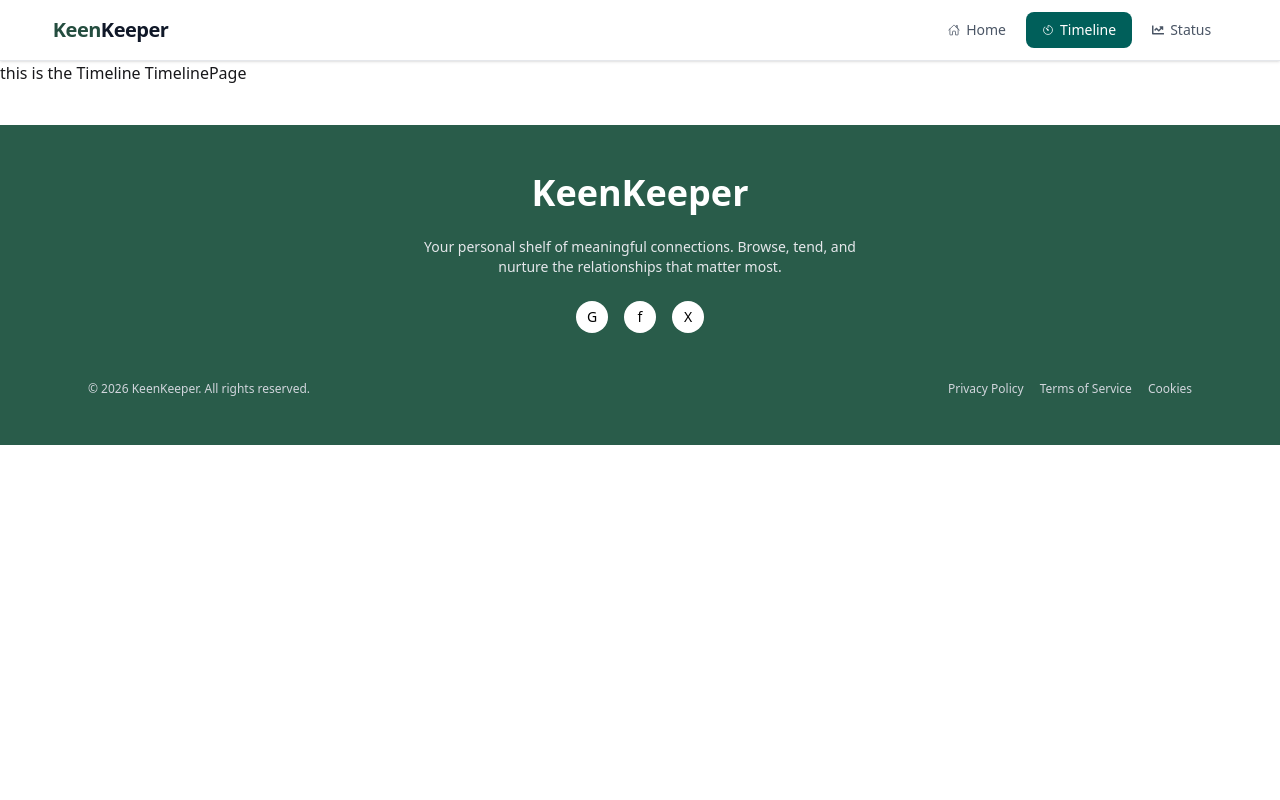
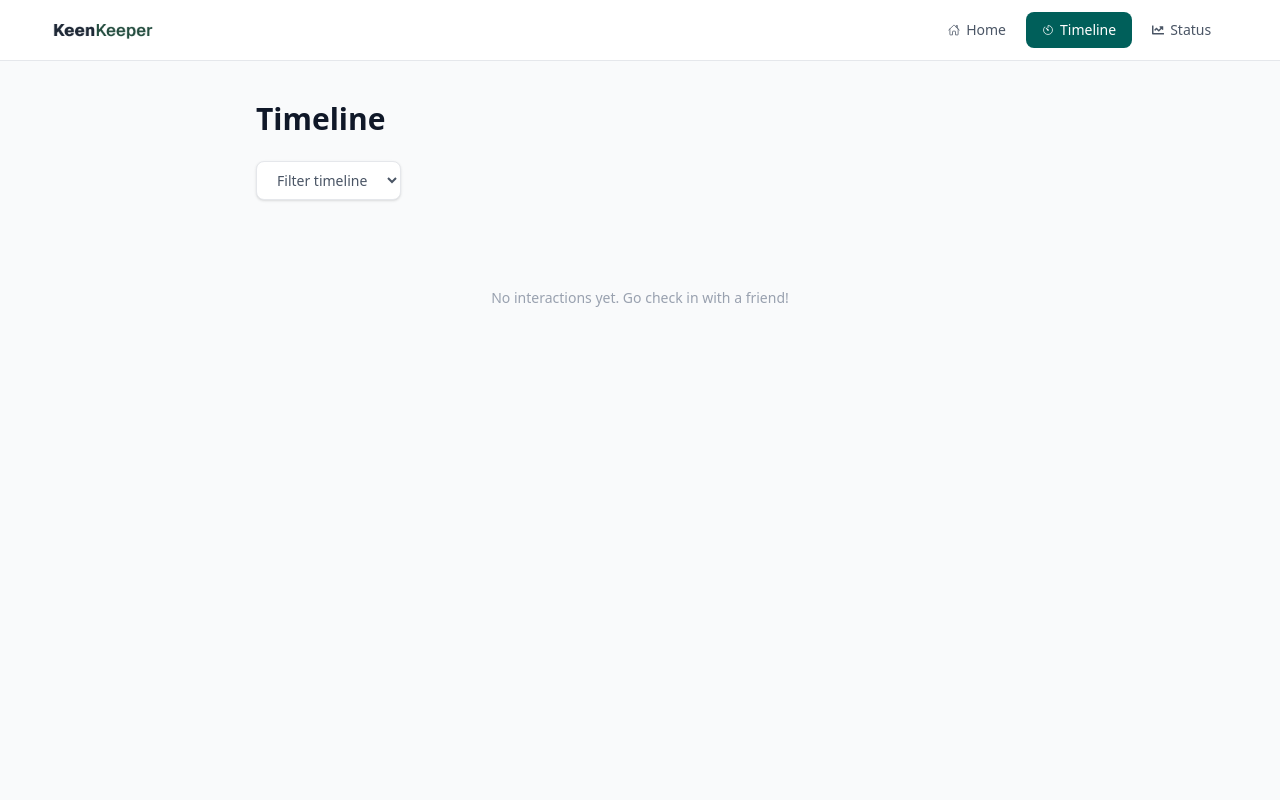
Before and after one commit to remon918/Assignment-07, a Next.js app: page /timeline in a window 1280 px wide. Shown: the top 800 px of the page. Built offline with nearby package versions, Linux system fonts and the light colour scheme.

Commit message:
timline page added

```diff
--- a/package.json
+++ b/package.json
@@ -13,7 +13,8 @@
     "react": "19.2.4",
     "react-dom": "19.2.4",
     "react-icons": "^5.6.0",
-    "react-toastify": "^11.0.5"
+    "react-toastify": "^11.0.5",
+    "recharts": "^3.8.1"
   },
   "devDependencies": {
     "@tailwindcss/postcss": "^4",
--- a/src/app/friend/[id]/page.jsx
+++ b/src/app/friend/[id]/page.jsx
@@ -57,17 +57,26 @@ const FriendDetails = ({ params }) => {
     );
   }
 
-  const handleQuickCheckIn = (actionLabel, friendName) => {
-    if(actionLabel === "Call" || actionLabel === "Video"){
-        toast(`You are interacting with ${friendName} via ongoing ${actionLabel}!`);
-    }else if(actionLabel === "Text"){
-        toast(`You and ${friendName} are in text conversation!`);
+const handleQuickCheckIn = (actionLabel, friendName) => {
+  if (actionLabel === "Call" || actionLabel === "Video" || actionLabel === "Text") {
+    if (typeof window !== "undefined") {
+      const existing = JSON.parse(localStorage.getItem("checkInEvents") || "[]");
+      const newEvent = {
+        id: crypto.randomUUID(),
+        friendName,
+        method: actionLabel,
+        date: new Date().toISOString(),
+      };
+      localStorage.setItem("checkInEvents", JSON.stringify([newEvent, ...existing]));
     }
-    else{
-        return
+
+    if (actionLabel === "Call" || actionLabel === "Video") {
+      toast(`You are interacting with ${friendName} via ongoing ${actionLabel}!`);
+    } else {
+      toast(`You and ${friendName} are in text conversation!`);
     }
-  };
-
+  }
+};
   const mainStatus = statusColorMap[friend.status] || statusColorMap["default"];
   const familyTag = statusColorMap["FAMILY"];
 
@@ -110,15 +119,15 @@ const FriendDetails = ({ params }) => {
                 </p>
             </div>
             <div className="w-full space-y-2 mt-4">
-                <button className="w-full flex items-center justify-center gap-2 bg-gray-50 border border-gray-100 hover:bg-gray-100 py-3 rounded-lg text-sm font-semibold text-gray-800 transition">
+                <button className="w-full flex items-center justify-center gap-2 bg-gray-50 border border-gray-100 hover:bg-gray-100 py-3 rounded-lg text-sm font-semibold text-gray-800 transition cursor-pointer">
                     <PiBellSimpleZ />
                     Snooze 2 Weeks
                 </button>
-                <button className="w-full flex items-center justify-center gap-2 bg-gray-50 border border-gray-100 hover:bg-gray-100 py-3 rounded-lg text-sm font-semibold text-gray-800 transition">
+                <button className="w-full flex items-center justify-center gap-2 bg-gray-50 border border-gray-100 hover:bg-gray-100 py-3 rounded-lg text-sm font-semibold text-gray-800 transition cursor-pointer">
                     <IoTrashBinOutline />
                     Archive
                 </button>
-                <button className="w-full flex items-center justify-center gap-2 bg-white hover:bg-red-50 py-3 rounded-lg text-sm font-semibold text-red-600 transition">
+                <button className="w-full flex items-center justify-center gap-2 bg-white hover:bg-red-50 py-3 rounded-lg text-sm font-semibold text-red-600 transition cursor-pointer">
                     <RiDeleteBin6Line />
                     Delete
                 </button>
@@ -167,7 +176,7 @@ const FriendDetails = ({ params }) => {
                     <button
                         key={method.id}
                         onClick={() => handleQuickCheckIn(method.label, friend.name)}
-                        className="bg-gray-50 hover:bg-gray-100 border border-gray-100 rounded-xl p-8 flex flex-col items-center justify-center gap-3 transition"
+                        className="bg-gray-50 hover:bg-gray-100 border border-gray-100 rounded-xl p-8 flex flex-col items-center justify-center gap-3 transition cursor-pointer"
                     >
                         {method.icon({ className: "w-8 h-8 text-teal-900" })}
                         <span className="text-sm font-semibold text-teal-950">
--- a/src/app/timeline/page.jsx
+++ b/src/app/timeline/page.jsx
@@ -1,15 +1,87 @@
-import React from 'react';
+"use client";
+import { useState } from "react";
+import call from "@/asset/img/call.png";
+import Image from "next/image";
+import text from "@/asset/img/text.png";
+import video from "@/asset/img/video.png";
 
-export const metadata = {
-  title: "Keenkeeper | Timeline"
+const methodIcons = {
+  Call: <Image src={call} alt="Call Icon" width={25} height={25} />,
+  Text: <Image src={text} alt="Text Icon" width={25} height={25} />,
+  Video: <Image src={video} alt="Video Icon" width={25} height={25} />,
 };
 
+
 const TimelinePage = () => {
-    return (
-        <div>
-            <h2>this is the Timeline TimelinePage</h2>
+  const [filter, setFilter] = useState("All");
+
+  const [events, setEvents] = useState(() => {
+    if (typeof window === "undefined") return [];
+    return JSON.parse(localStorage.getItem("checkInEvents") || "[]");
+  });
+
+  const filters = ["All", "Call", "Text", "Video"];
+  const filtered =
+    filter === "All" ? events : events.filter((e) => e.method === filter);
+
+  return (
+    <div className="min-h-screen bg-gray-50 px-6 py-10">
+      <div className="max-w-3xl mx-auto">
+        <h1 className="text-3xl font-bold text-gray-900 mb-6">Timeline</h1>
+
+        <div className="mb-6">
+          <select
+            value={filter}
+            onChange={(e) => setFilter(e.target.value)}
+            className="border border-gray-200 rounded-lg px-4 py-2 text-sm text-gray-600 bg-white shadow-sm focus:outline-none focus:ring-2 focus:ring-teal-300"
+          >
+            {filters.map((f) => (
+              <option key={f} value={f}>
+                {f === "All" ? "Filter timeline" : f}
+              </option>
+            ))}
+          </select>
         </div>
-    );
-};
 
-export default TimelinePage;
+        <div className="flex flex-col gap-3">
+          {filtered.length === 0 && (
+            <p className="text-gray-400 text-sm text-center py-16">
+              No interactions yet. Go check in with a friend!
+            </p>
+          )}
+          {filtered.map((event) => (
+            <div
+              key={event.id}
+              className="bg-white border border-gray-100 rounded-xl px-5 py-4 flex items-center gap-4 shadow-sm"
+            >
+              <div
+                className=""
+              >
+                {methodIcons[event.method]}
+              </div>
+
+              <div className="flex flex-col gap-0.5">
+                <p className="text-sm font-semibold text-gray-800">
+                  <span className="text-teal-700">{event.method}</span>{" "}
+                  <span className="text-gray-400 font-normal text-xs">
+                    with
+                  </span>{" "}
+                  {event.friendName}
+                </p>
+                <p className="text-xs text-gray-400">
+                  {new Date(event.date).toLocaleDateString("en-US", {
+                    month: "long",
+                    day: "numeric",
+                    year: "numeric",
+                  })}
+                </p>
+              </div>
+            </div>
+          ))}
+        </div>
+      </div>
+    </div>
+  );
+}
+
+export default TimelinePage
--- a/src/components/Footer/Footer.jsx
+++ b/src/components/Footer/Footer.jsx
@@ -1,4 +1,8 @@
+import Image from "next/image";
 import React from "react";
+import ig from "@/asset/img/instagram.png";
+import twitter from "@/asset/img/twitter.png";
+import facebook from "@/asset/img/facebook.png";
 
 const Footer = () => {
   return (
@@ -15,15 +19,12 @@ const Footer = () => {
 
         {/* Social Links */}
         <div className="flex items-center gap-4">
-          <div className="w-8 h-8 flex items-center justify-center rounded-full bg-white text-black text-sm cursor-pointer">
-            G
-          </div>
-          <div className="w-8 h-8 flex items-center justify-center rounded-full bg-white text-black text-sm cursor-pointer">
-            f
-          </div>
-          <div className="w-8 h-8 flex items-center justify-center rounded-full bg-white text-black text-sm cursor-pointer">
-            X
-          </div>
+          <Image src={ig} alt="Instagram" width={32} height={32} className="cursor-pointer"/>
+
+          <Image src={twitter} alt="Twitter" width={32} height={32} className="cursor-pointer"/>
+
+          <Image src={facebook} alt="Facebook" width={32} height={32} className="cursor-pointer"/>
+
         </div>
 
         {/* Bottom Section */}
--- a/src/components/Navbar/Navbar.jsx
+++ b/src/components/Navbar/Navbar.jsx
@@ -1,9 +1,10 @@
 "use client";
-
 import Link from "next/link";
 import { usePathname } from "next/navigation";
 import { FaChartLine } from "react-icons/fa";
 import { IoHomeOutline, IoTimerOutline } from "react-icons/io5";
+import logo from "@/asset/img/logo.png";
+import Image from "next/image";
 
 const Navbar = () => {
   const pathname = usePathname();
@@ -22,7 +23,7 @@ const Navbar = () => {
           href="/"
           className="text-xl font-semibold text-gray-900 tracking-tight select-none"
         >
-          <span className="font-bold text-[#244D3F]">Keen</span>Keeper
+          <Image src={logo} alt="Keenkeeper Logo" height={100} width={100} className="mr-2" />
         </Link>
 
         {/* Nav Links */}
```
Also changed, not shown: 1 other file (tests, documents, lock files or other folders).
